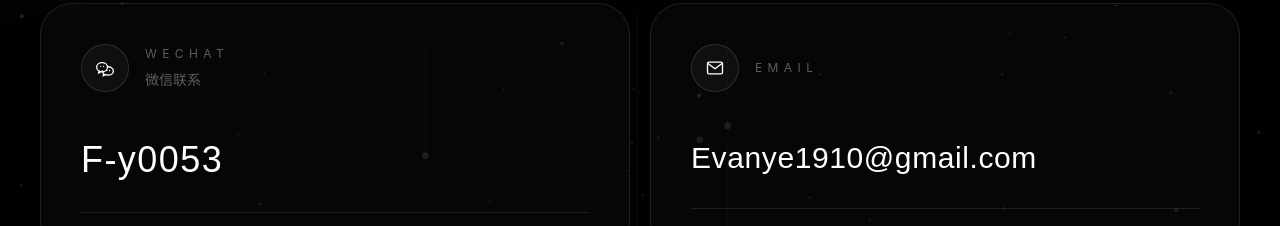
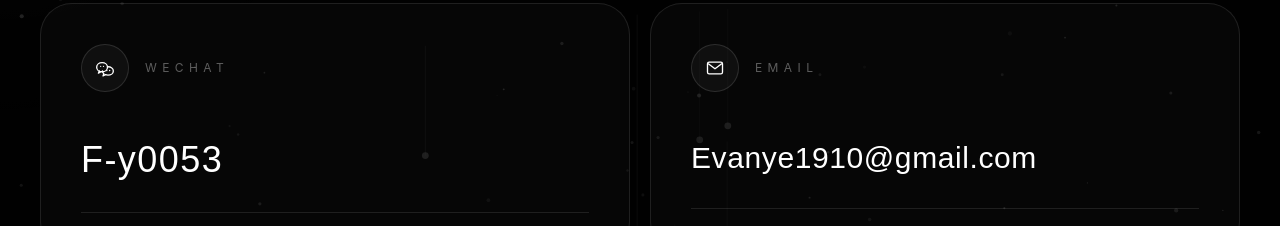
Before and after one commit to yf728784164/evan-portfolio-new, a React (Vite) app: page / in a window 1280 px wide. Shown: the part 3558-3784 px from the top of the page. Built offline with nearby package versions, Linux system fonts and the light colour scheme.

Commit message:
remove contact descriptions

```diff
--- a/src/App.jsx
+++ b/src/App.jsx
@@ -783,9 +783,7 @@ function Contact() {
                   WECHAT
                 </p>
 
-                <p className="mt-2 text-sm text-white/35">
-                  微信联系
-                </p>
+
               </div>
             </div>
 
```
